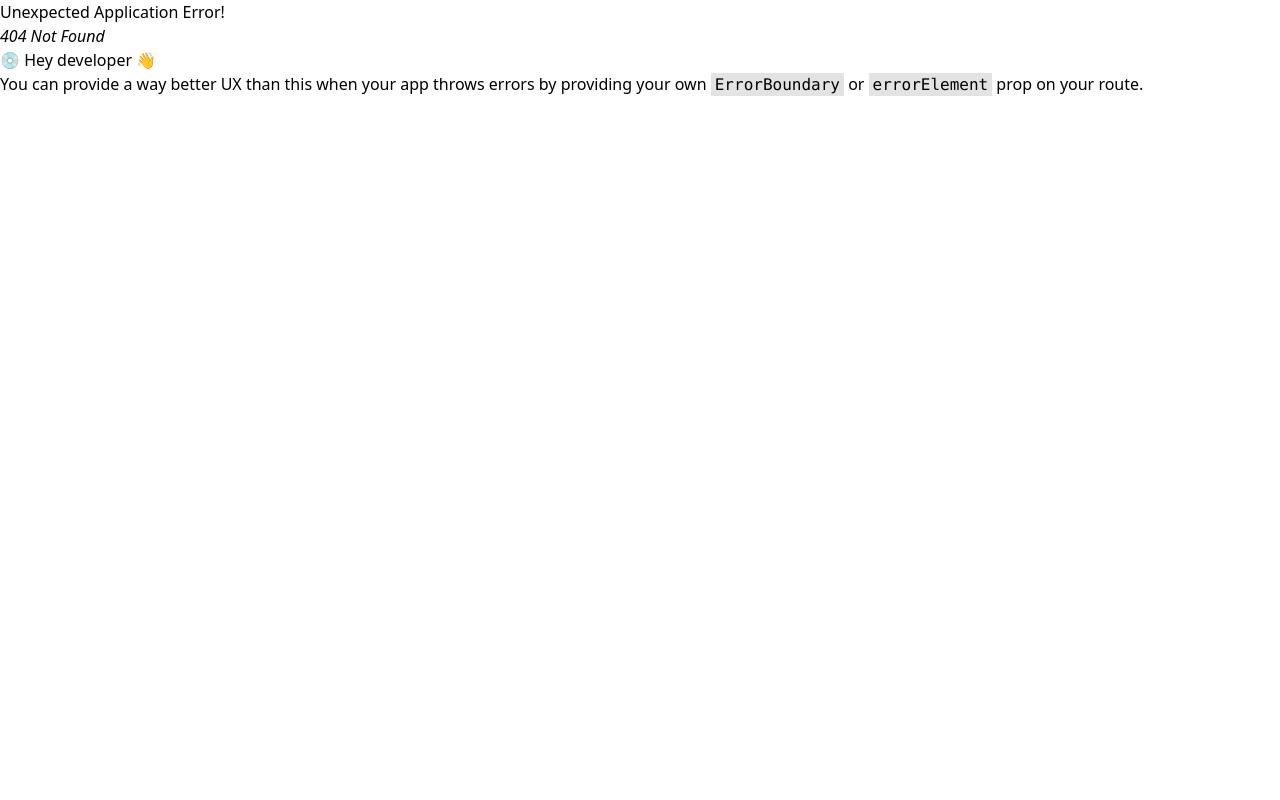
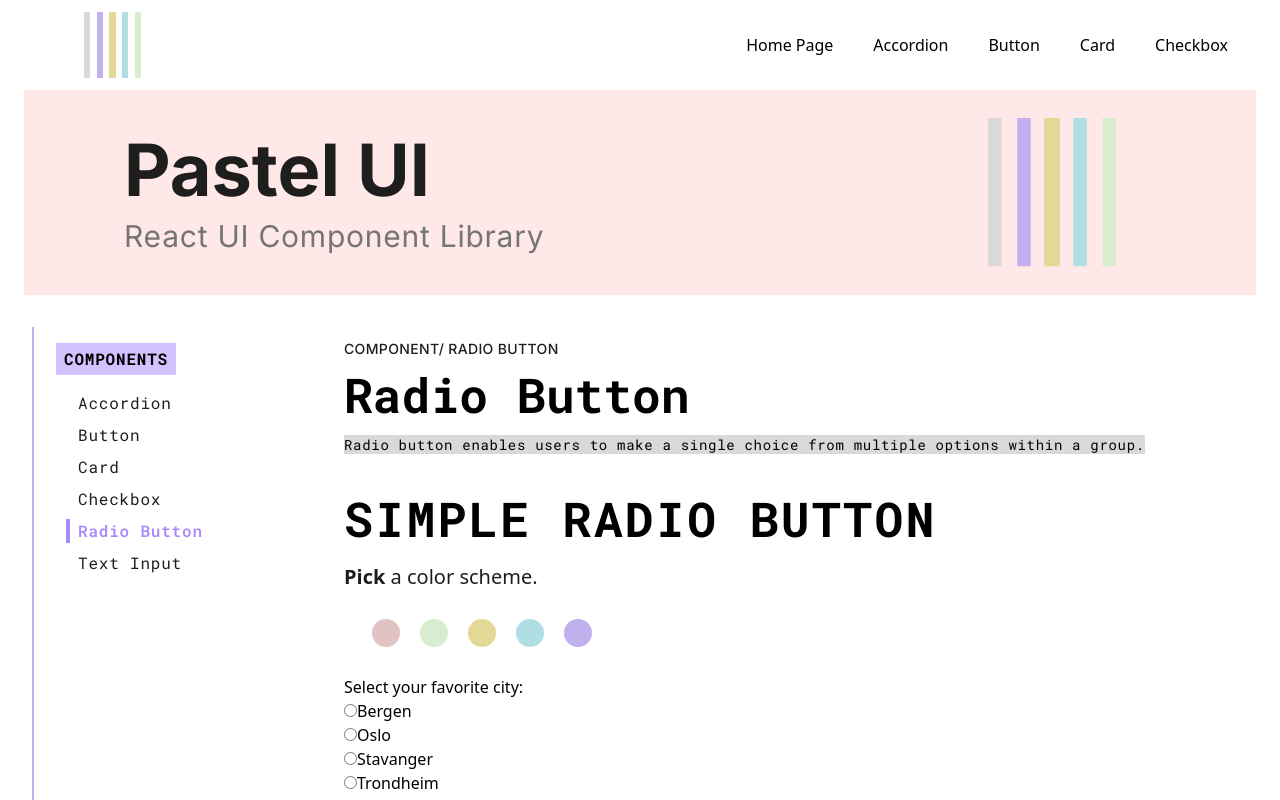
Before and after one commit to nataliakuntic/pastel-ui, a React (Vite) app: page /radiobutton in a window 1280 px wide. Before the commit this address had no page. Shown: the top 800 px of the page. Built offline with nearby package versions, Linux system fonts and the light colour scheme.

Commit message:
Add skeleton for Radiobutton
Created radiobutton page and component. Added link to
side menu. Populated the component with hard code and used the
skeleton on the radiobutton website, preparing for props work.

```diff
--- a/src/App.tsx
+++ b/src/App.tsx
@@ -6,6 +6,7 @@ import ButtonPage from "./pastel-ui-website/pages/ButtonPage";
 import CardPage from "./pastel-ui-website/pages/CardPage";
 import CheckboxPage from "./pastel-ui-website/pages/CheckboxPage";
 import TextInputPage from "./pastel-ui-website/pages/TextInputPage";
+import RadiobuttonPage from "./pastel-ui-website/pages/RadiobuttonPage";
 
 const router = createBrowserRouter([
   {
@@ -36,6 +37,10 @@ const router = createBrowserRouter([
         path: "/textinput",
         element: <TextInputPage />,
       },
+      {
+        path: "/radiobutton",
+        element: <RadiobuttonPage />,
+      },
     ],
   },
 ]);
--- /dev/null
+++ b/src/pastel-ui-library/components/Radiobutton/Radiobutton.tsx
@@ -0,0 +1,31 @@
+import { ThemeName } from "../../types";
+
+interface RadiobuttonProps {
+  colorScheme: ThemeName;
+}
+
+const Radiobutton: React.FC<RadiobuttonProps> = ({ colorScheme }) => {
+  return (
+    <fieldset>
+      <legend>Select your favorite city:</legend>
+      <div>
+        <input type="radio" id="radio1" name="city" value="bergen" />
+        <label>Bergen</label>
+      </div>
+      <div>
+        <input type="radio" id="radio2" name="city" value="oslo" />
+        <label>Oslo</label>
+      </div>
+      <div>
+        <input type="radio" id="radio3" name="city" value="stavanger" />
+        <label>Stavanger</label>
+      </div>
+      <div>
+        <input type="radio" id="radio4" name="city" value="trondheim" />
+        <label>Trondheim</label>
+      </div>
+    </fieldset>
+  );
+};
+
+export default Radiobutton;
--- /dev/null
+++ b/src/pastel-ui-website/pages/RadiobuttonPage.tsx
@@ -0,0 +1,41 @@
+import Radiobutton from "../../pastel-ui-library/components/Radiobutton/Radiobutton";
+import ComponentHeading from "./partials/ComponentHeading";
+import ComponentVariantHeading from "./partials/ComponentVariantHeading";
+import ComponentBreadcrumb from "./partials/ComponentBreadcrumb";
+import ComponentDescription from "./partials/ComponentDescription";
+import ParagraphText from "./partials/ParagraphText";
+import SubsectionHeading from "./partials/SubsectionHeading";
+import ColorSchemePicker from "./partials/ColorSchemePicker";
+import { useState } from "react";
+import { ThemeName } from "../../pastel-ui-library/types";
+
+const RadiobuttonPage: React.FC = () => {
+  const [scheme, setScheme] = useState<ThemeName>("dustyrose");
+
+  return (
+    <div>
+      <ComponentBreadcrumb>Component/ Radio Button</ComponentBreadcrumb>
+
+      <ComponentHeading>Radio Button</ComponentHeading>
+
+      <ComponentDescription>
+        Radio button enables users to make a single choice from multiple options
+        within a group.
+      </ComponentDescription>
+
+      <ComponentVariantHeading>Simple Radio Button</ComponentVariantHeading>
+
+      <ParagraphText>
+        <span className="font-bold">Pick</span> a color scheme.
+      </ParagraphText>
+
+      <ColorSchemePicker onSelect={setScheme} />
+
+      <Radiobutton colorScheme={scheme} />
+
+      <SubsectionHeading>Code:</SubsectionHeading>
+    </div>
+  );
+};
+
+export default RadiobuttonPage;
--- a/src/pastel-ui-website/pages/layout/SideMenu.tsx
+++ b/src/pastel-ui-website/pages/layout/SideMenu.tsx
@@ -6,6 +6,7 @@ const links = [
   { to: "/button", label: "Button" },
   { to: "/card", label: "Card" },
   { to: "/checkbox", label: "Checkbox" },
+  { to: "/radiobutton", label: "Radio Button" },
   { to: "/textinput", label: "Text Input" },
   // ...other links
 ];
```
